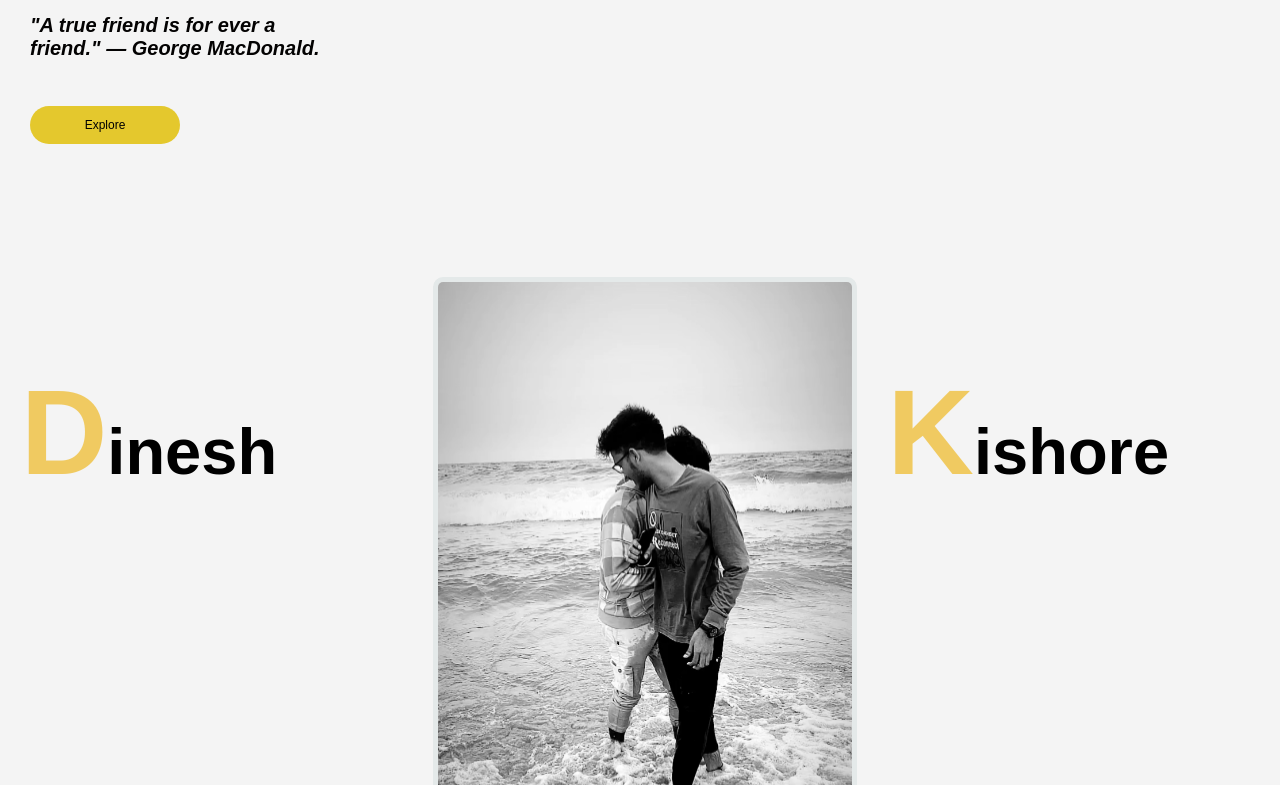
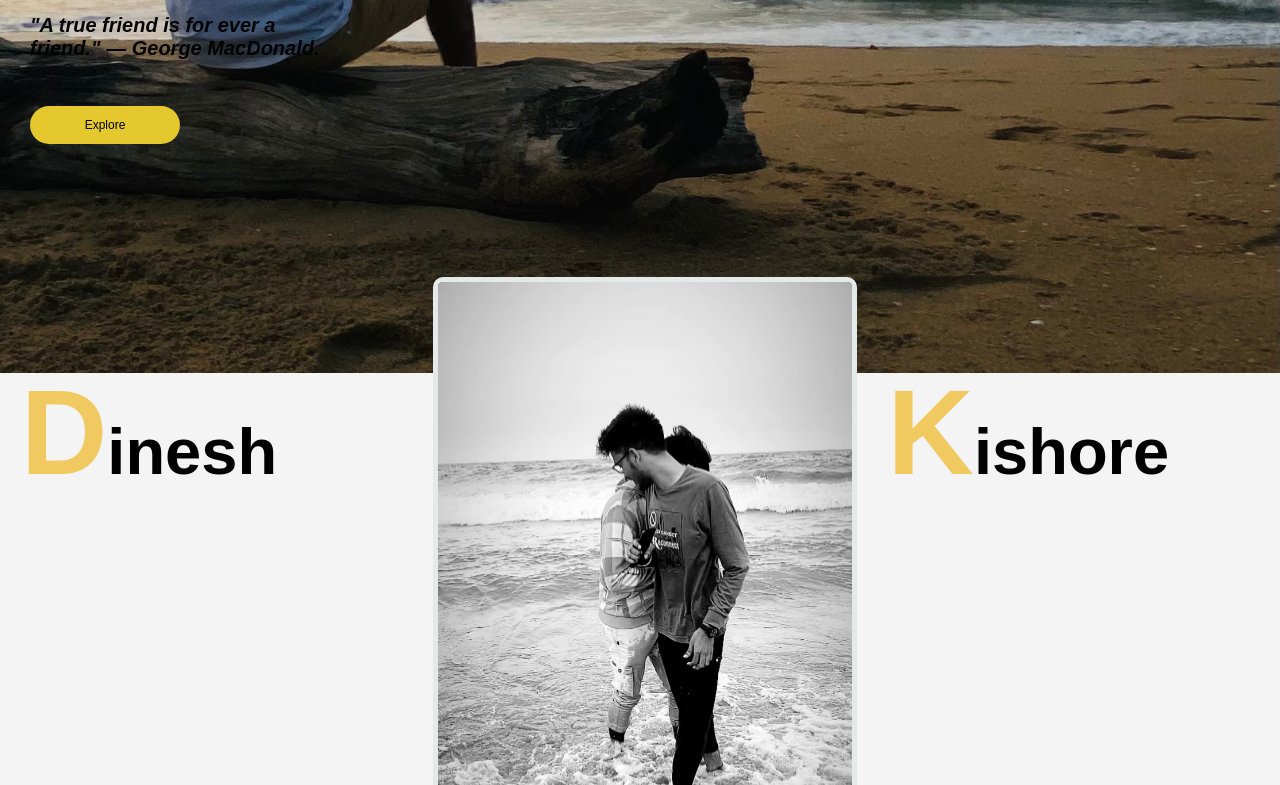
Before and after one commit to Krizhkumar/Dinesh-and-Kishore, a plain HTML site: page index.html in a window 1280 px wide. Shown: the part 427-1212 px from the top of the page. Drawn offline with Linux system fonts and the light colour scheme.

Commit message:
Update style.css

```diff
--- a/style.css
+++ b/style.css
@@ -12,7 +12,17 @@ body {
 
 }
 
+.background {
+    margin: 0%;
+    padding: 0%;
+    background-image: url(./IMG_9427.jpg);
+    background-size: 100%;
+    background-repeat: no-repeat;
+    background-position: center ;
+    background-attachment: fixed;
+    height: 100vh;
 
+}
 .row {
     display: flex;
     height: 88vh;
```
